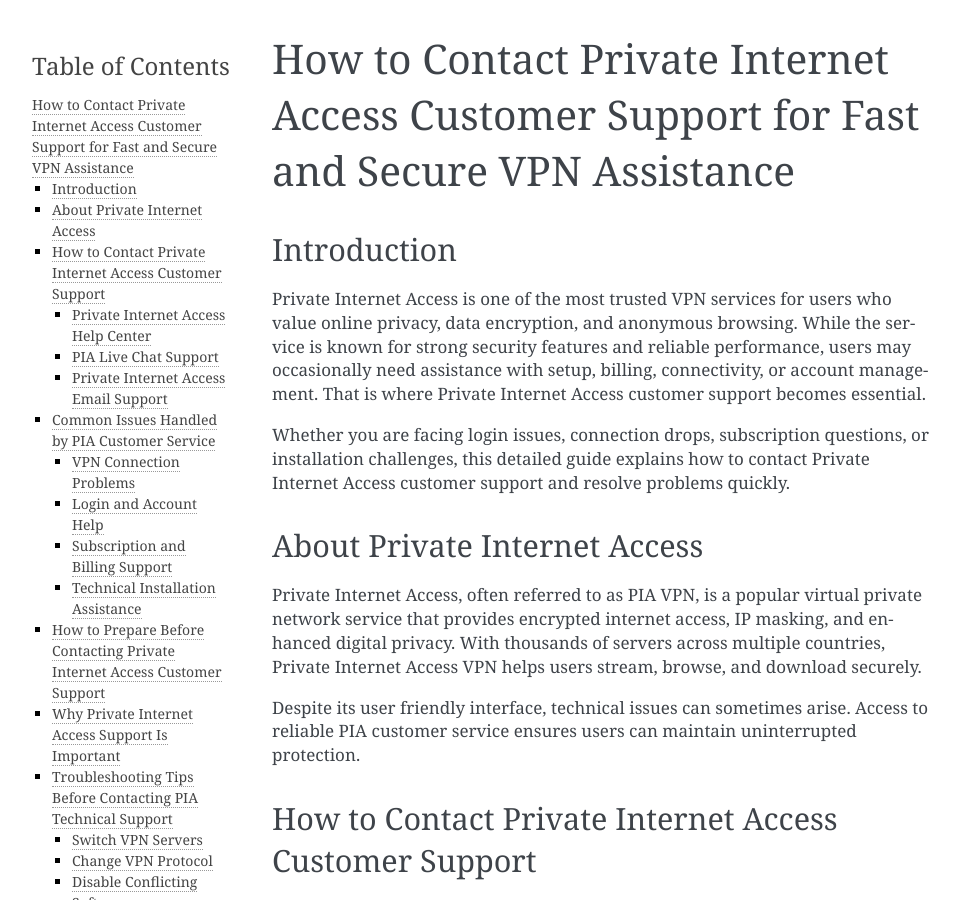
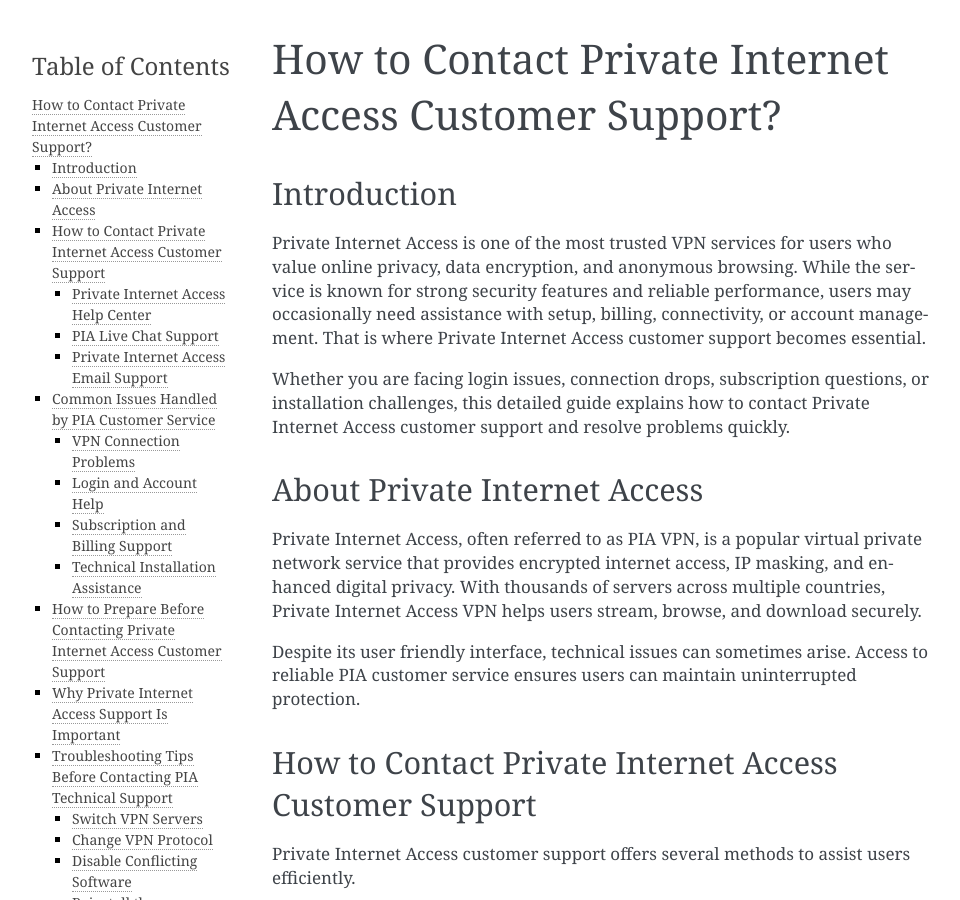
Before and after one commit to helpdocsguidesss/helpsprivateinternetaccess, a Sphinx documentation site: the page built from docs/index.rst, in a window 1280 px wide and 900 px high. Shown: the whole window, without its empty margins (148-1108 px from the left). Built offline with Sphinx 7.4.7, drawn with Linux system fonts in a browser that asks for light colours.

Commit message:
Update index.rst

```diff
--- a/docs/index.rst
+++ b/docs/index.rst
@@ -1,4 +1,4 @@
-How to Contact Private Internet Access Customer Support for Fast and Secure VPN Assistance
+How to Contact Private Internet Access Customer Support?
 ===========================================================================================
 
 Introduction
```
